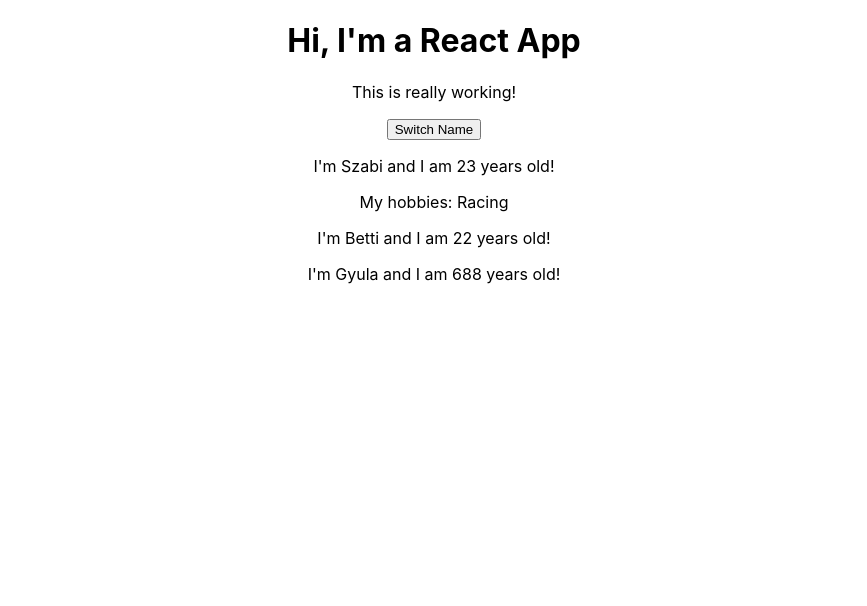
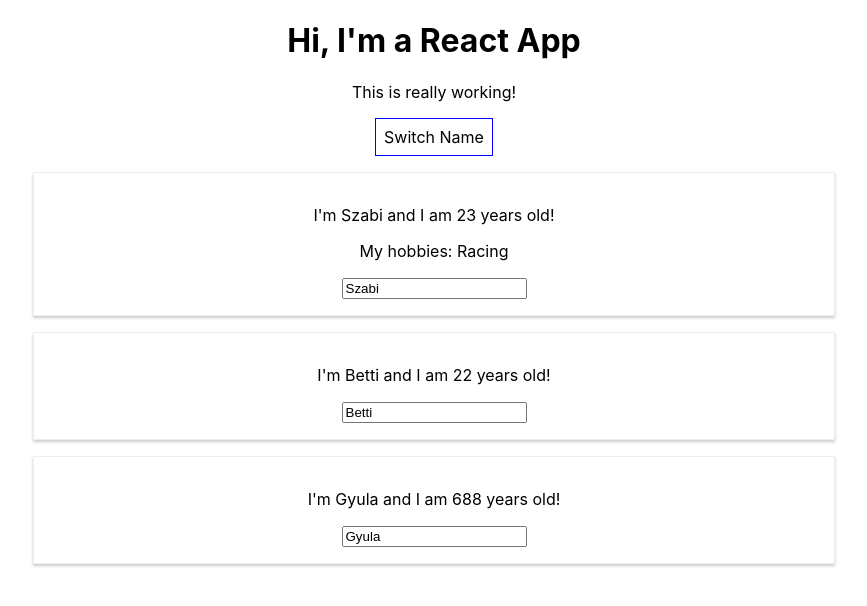
Before and after one commit to szaby96/react-complete-guide, a React (Create React App) app: page / in a window 1280 px wide. Shown: the top 606 px of the page, without its empty margins (206-1073 px from the left). Built offline with nearby package versions, Linux system fonts and the light colour scheme.

Commit message:
End of part 3

```diff
--- a/src/App.js
+++ b/src/App.js
@@ -12,27 +12,56 @@
     otherState: 'some other value'
   };
 
-  switchNameHandler = () =>{
+  switchNameHandler = (newName) =>{
     // console.log('Was clicked!');
     // DON'T DO THIS: this.state.persons[0].name = 'Szabolcs';
     this.setState({
       persons: [
-        {name: 'Szabolcs', age: 23},
+        {name: newName, age: 23},
         {name: 'Bettina', age: 22},
         {name: 'Gyula', age: 688}
       ]
     })
   };
 
+  nameChangeHandler = (event) => {
+    this.setState({
+      persons: [
+        {name: 'Szabi', age: 23},
+        {name: 'Bettina', age: 22},
+        {name: event.target.value, age: 688}
+      ]
+    })
+  }
+
+
   render(){
+    const buttonStyle ={
+        backgroundColor: 'white',
+        font: 'inherit',
+        border: '1px solid blue',
+        padding: '8px',
+        cursor: 'pointer'
+    };
+
     return (
       <div className="App">
         <h1>Hi, I'm a React App</h1>
         <p>This is really working!</p>
-        <button onClick={this.switchNameHandler}>Switch Name</button>
-        <Person name={this.state.persons[0].name} age={this.state.persons[0].age}> My hobbies: Racing</Person>
-        <Person name={this.state.persons[1].name} age={this.state.persons[1].age}/>
-        <Person name={this.state.persons[2].name} age={this.state.persons[2].age}/>
+        <button
+          style={buttonStyle}
+          onClick={() => this.switchNameHandler('Szabolcs!')}>Switch Name</button>
+        <Person
+          name={this.state.persons[0].name}
+          age={this.state.persons[0].age}
+          click={this.switchNameHandler.bind(this, 'Szabi!')}> My hobbies: Racing</Person>
+        <Person
+          name={this.state.persons[1].name}
+          age={this.state.persons[1].age}/>
+        <Person
+          name={this.state.persons[2].name}
+          age={this.state.persons[2].age}
+          changed={this.nameChangeHandler}/>
       </div>
     );
     //return React.createElement('div', {className:'App'}, React.createElement('h1', null , 'Does this work now?'))
--- /dev/null
+++ b/src/Person/Person.css
@@ -0,0 +1,8 @@
+.Person{
+    width: 60%;
+    margin: 16px auto;
+    border: 1px solid #eee;
+    box-shadow: 0 2px 3px #ccc;
+    padding: 16px;
+    text-align: center;
+}
--- a/src/Person/Person.js
+++ b/src/Person/Person.js
@@ -1,10 +1,12 @@
 import React from 'react';
+import './Person.css';
 
 const person = (props) =>{
     return (
-        <div>
-            <p>I'm {props.name} and I am {props.age} years old!</p>
+        <div className="Person">
+            <p onClick={props.click}>I'm {props.name} and I am {props.age} years old!</p>
             <p>{props.children}</p>
+            <input type="text" onChange={props.changed} value={props.name}/>
         </div>
     )
 };
```
